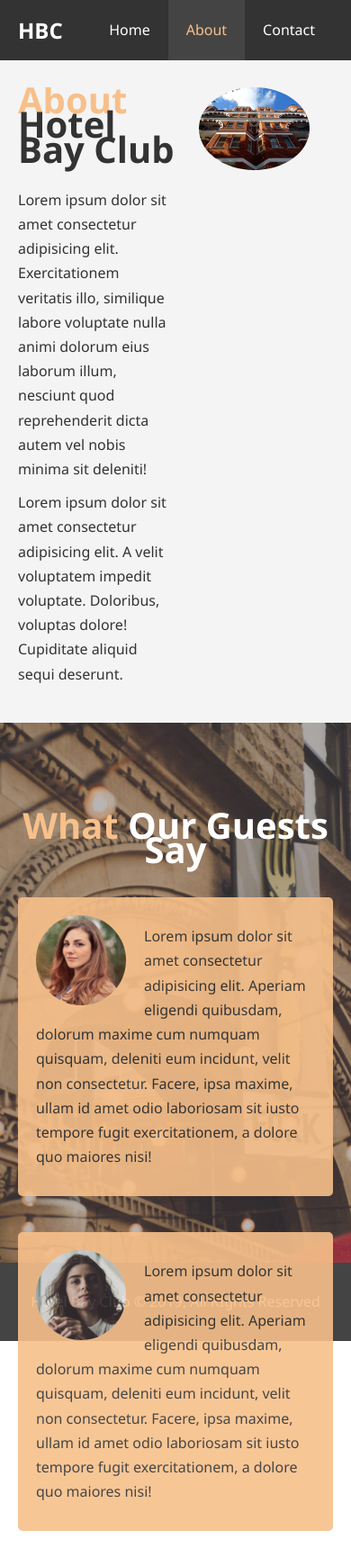
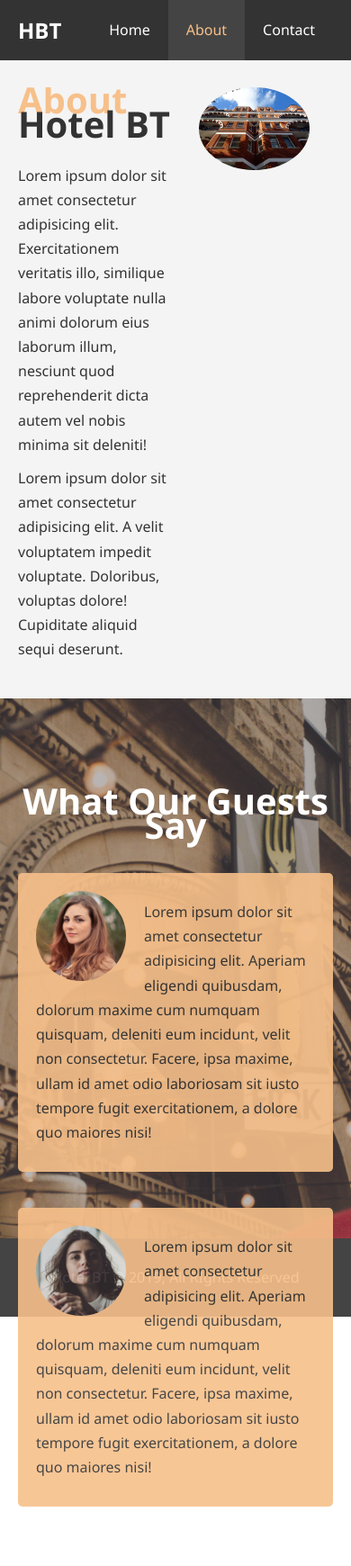
Before and after one commit to AbhishekMCronJ/Hotel_Website, a plain HTML site: page about.html in a window 390 px wide. Shown: the whole page at 90% size. After the commit the page ends 1714 px from the top, so only its background shows below. Drawn offline with Linux system fonts and the light colour scheme.

Commit message:
Linking the pages to the responsive stylesheet

```diff
--- a/about.html
+++ b/about.html
@@ -7,13 +7,14 @@
   <meta name="description" content="Welcome to the most extraordinary hotel in Boston Massachusetts">
   <meta name="keywords" content="hotel,boston hotel,new england hotel">
   <link rel="stylesheet" href="css/style.css">
-  <title>Hotel BC | About</title>
+  <link rel="stylesheet" media="screen and (max-width: 768px)" href="css/mobile.css">
+  <title>Hotel BT | About</title>
 </head>
 <body>
   <header>
     <nav id="navbar">
       <div class="container">
-        <h1 class="logo"><a href="index.html">HBC</a></h1>
+        <h1 class="logo"><a href="index.html">HBT</a></h1>
         <ul>
           <li><a href="index.html">Home</a></li>
           <li><a class="current" href="about.html">About</a></li>
@@ -26,7 +27,7 @@
   <section id="about-info" class="bg-light py-3">
     <div class="container">
       <div class="info-left">
-        <h1 class="l-heading"><span class="text-primary">About</span> Hotel Bay Club</h1>
+        <h1 class="l-heading"><span class="text-primary">About</span> Hotel BT</h1>
         <p>Lorem ipsum dolor sit amet consectetur adipisicing elit. Exercitationem veritatis illo, similique labore voluptate nulla animi dolorum eius laborum illum, nesciunt quod reprehenderit dicta autem vel nobis minima sit deleniti!</p>
         <p>Lorem ipsum dolor sit amet consectetur adipisicing elit. A velit voluptatem impedit voluptate. Doloribus, voluptas dolore! Cupiditate aliquid sequi deserunt.</p>
       </div>
@@ -40,7 +41,7 @@
 
   <section id="testimonials" class="py-3">
     <div class="container">
-      <h2 class="l-heading"><span class="text-primary">What</span> Our Guests Say</h2>
+      <h2 class="l-heading">What Our Guests Say</h2>
       <div class="testimonial bg-primary">
         <img src="./img/person-1.jpg" alt="Samantha">
         <p>Lorem ipsum dolor sit amet consectetur adipisicing elit. Aperiam eligendi quibusdam, dolorum maxime cum numquam quisquam, deleniti eum incidunt, velit non consectetur. Facere, ipsa maxime, ullam id amet odio laboriosam sit iusto tempore fugit exercitationem, a dolore quo maiores nisi!</p>
@@ -54,7 +55,7 @@
   </section>
 
   <footer id="main-footer">
-    <p>Hotel Bay Club &copy; 2019, All RIghts Reserved</p>
+    <p>Hotel BT &copy; 2019, All RIghts Reserved</p>
   </footer>
 </body>
 </html>
```
Also changed, not shown: contact.html (+5 -4 lines), index.html (+5 -4 lines).
